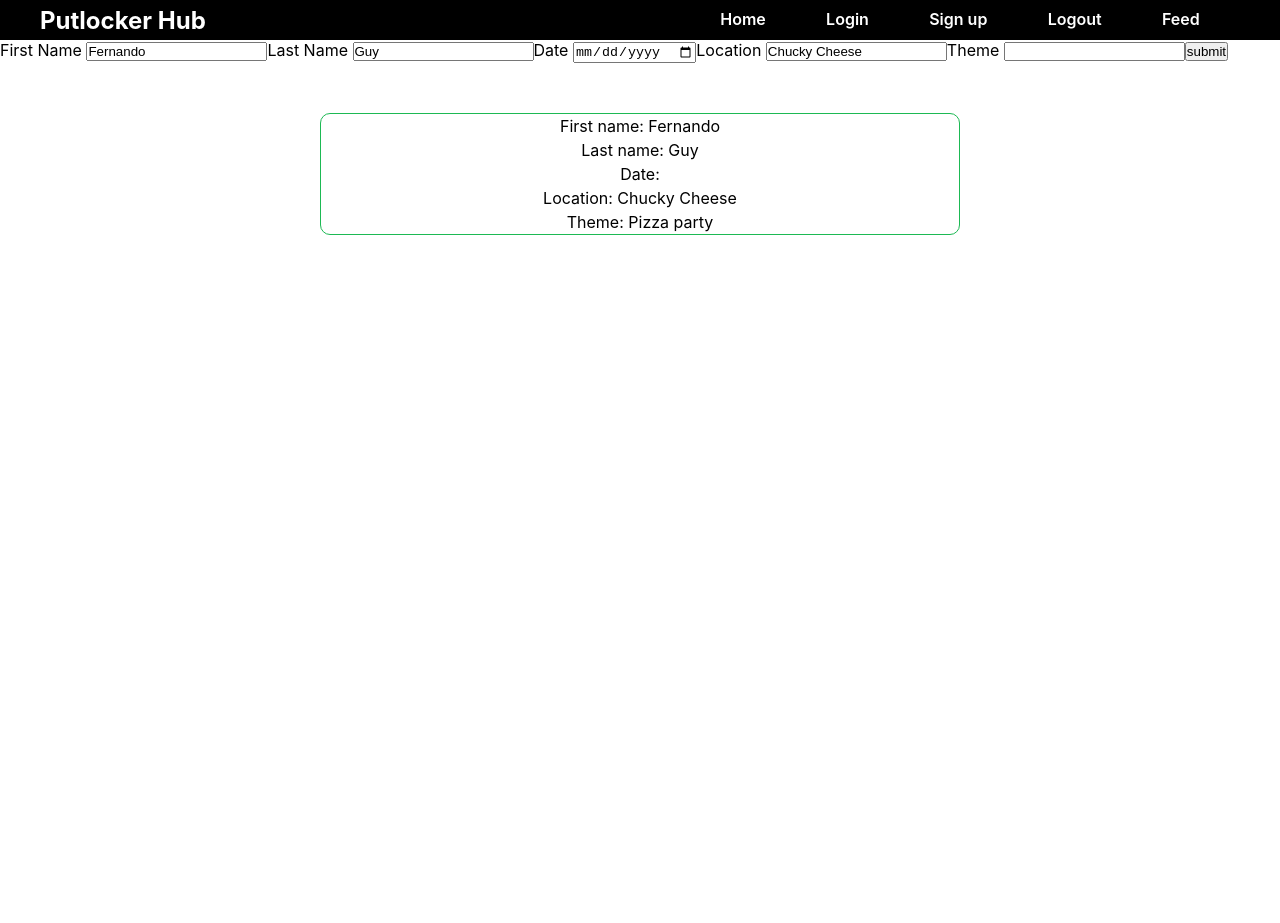
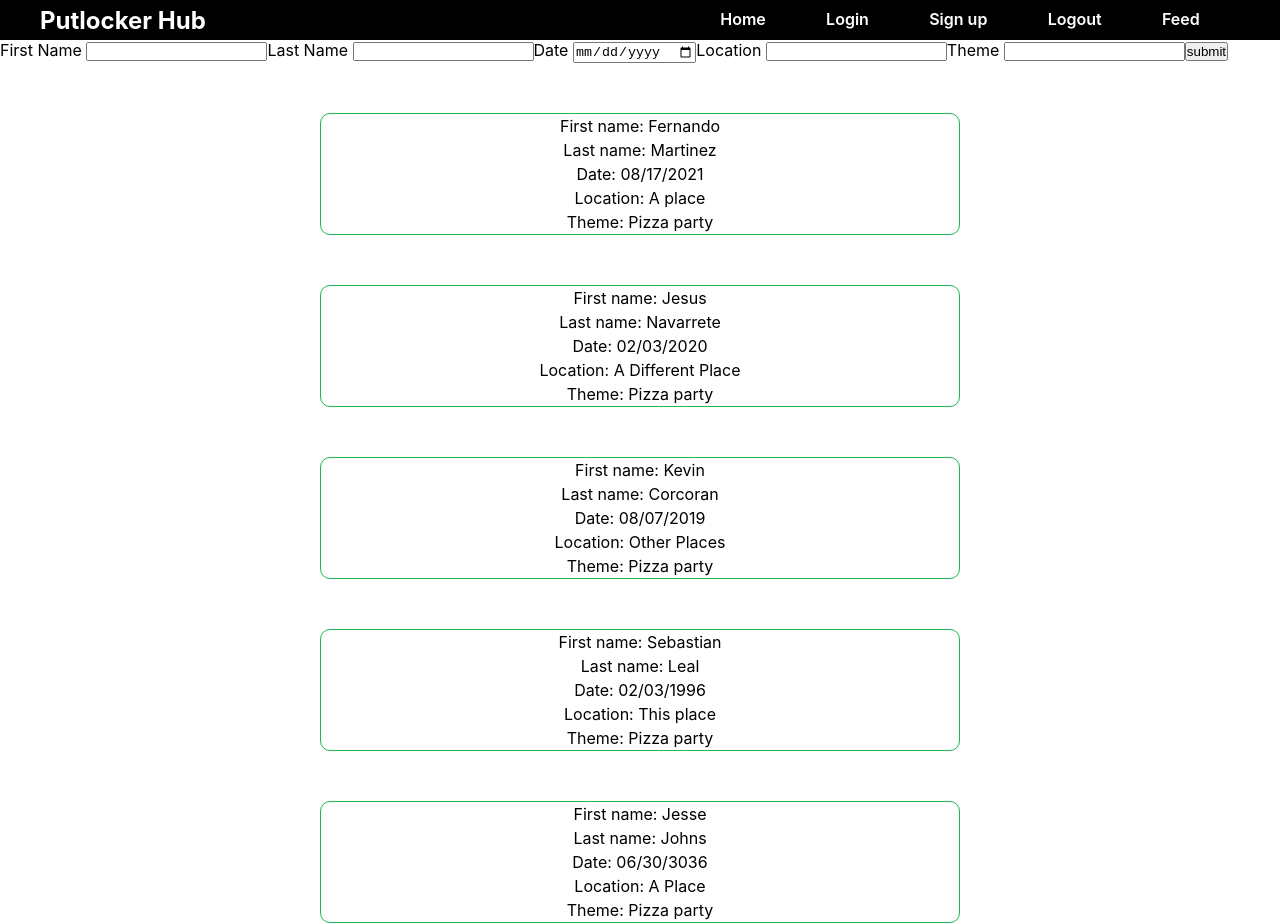
Before and after one commit to JesusNavarrete215/front-end, a React (Create React App) app: page /feed in a window 1280 px wide. Before the commit the page ends 800 px from the top, so only its background shows below. Built offline with nearby package versions, Linux system fonts and the light colour scheme.

Commit message:
Add Dummy Data Add map.FeedCard

```diff
--- /dev/null
+++ b/src/Mock/DummyData.js
@@ -0,0 +1,45 @@
+const dummyData = [
+    {
+      id: 1,
+      firstName: "Fernando",
+      lastName: "Martinez",
+      date: "08/17/2021",
+      location: "A place",
+      theme: "Pizza party",
+    },
+    {
+
+      id: 2,
+      firstName: "Jesus",
+      lastName: "Navarrete",
+      date: "02/03/2020",
+      location: "A Different Place",
+      theme: "Pizza party",
+    },
+    {
+      id: 3,
+      firstName: "Kevin",
+      lastName: "Corcoran",
+      date: "08/07/2019",
+      location: "Other Places",
+      theme: "Pizza party",
+    },
+    {
+      id: 4,
+      firstName: "Sebastian",
+      lastName: "Leal",
+      date: "02/03/1996",
+      location: "This place",
+      theme: "Pizza party",
+    },
+    {
+      id: 5,
+      firstName: "Jesse",
+      lastName: "Johns",
+      date: "06/30/3036",
+      location: "A Place",
+      theme: "Pizza party",
+    },
+  ];
+
+  export default dummyData;
--- a/src/components/OrganizerForm.js
+++ b/src/components/OrganizerForm.js
@@ -1,16 +1,20 @@
 import React, { useState } from "react";
 import FeedCard from './FeedCard'
 
+import dummyData from "../Mock/DummyData";
+
+
 const initialFormValues = {
-	firstName: "Fernando",
-	lastName: "Guy",
+	firstName: "",
+	lastName: "",
 	date: "",
-	location: "Chucky Cheese",
-	theme: "Pizza party",
+	location: "",
+	theme: "",
 };
 
 export default function OrganizerFrom() {
 	const [formValues, setFormValues] = useState(initialFormValues);
+	const [people, setpeople] = useState(dummyData)
 	function onChange(event) {
 		const { name, value } = event.target;
 		setFormValues({ ...formValues, [name]: value });
@@ -65,7 +69,12 @@ export default function OrganizerFrom() {
 
 				<button type="submit"> submit </button>
 			</form>
-			<FeedCard firstName={formValues.firstName} lastName={formValues.lastName} date={formValues.date} location={formValues.location} theme={formValues.theme} />
+			{people.map ((person) => {
+				return (<div>
+					<FeedCard firstName={person.firstName} lastName={person.lastName} date={person.date} location={person.location} theme={person.theme} />
+				</div>)
+			})}
+
 		</div>
 	);
 }
```
